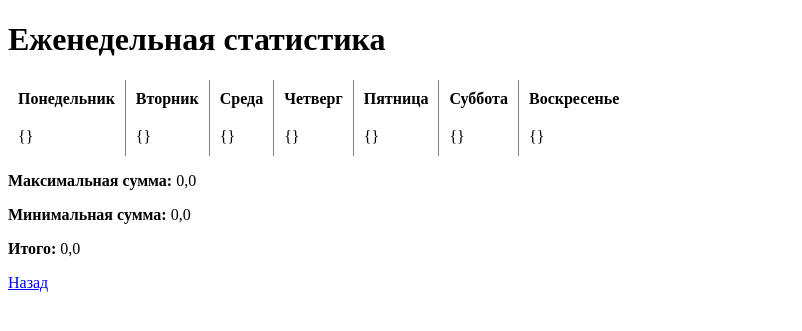
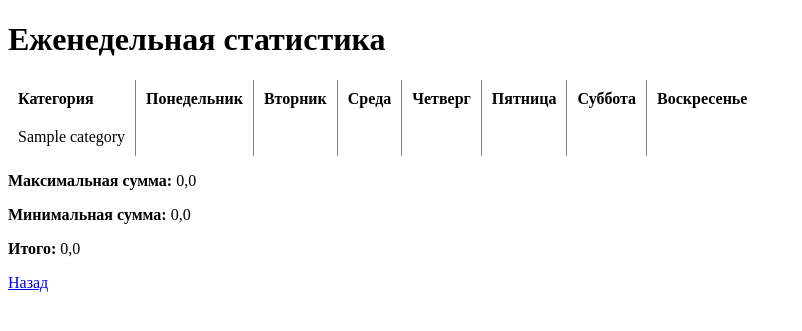
Before and after one commit to Kozorez-V/expense-tracker, a Django app: page /expense_tracker/statistics/week/ in a window 1280 px wide. Shown: the top 331 px of the page, without its empty margins (0-802 px from the left). Run offline with Django 4.2, Linux system fonts and the light colour scheme; a user stored in the database is signed in; tables that the repository leaves empty hold one stand-in row (values such as "Sample post").

Commit message:
put amount in the table

```diff
--- a/expense_tracker/expense_tracker/templates/expense_tracker/week_statistics.html
+++ b/expense_tracker/expense_tracker/templates/expense_tracker/week_statistics.html
@@ -7,6 +7,10 @@
     <tbody>
 
     <tr>
+        <td>
+            <b>Категория</b>
+        </td>
+
         {% for weekday in weekdays %}
         <td>
             <b>{{ weekday }}</b>
@@ -14,13 +18,24 @@
         {% endfor %}
     </tr>
 
+    {% for category in categories %}
     <tr>
+        <td>
+            {{ category }}
+        </td>
+
         {% for weekday, expense in weekday_total.items %}
         <td>
-            {{ expense }}
+            {% for cat, amount in expense.items %}
+            {% if category.name == cat %}
+            {{ amount }}
+            {% endif %}
+            {% endfor %}
         </td>
+
         {% endfor %}
     </tr>
+    {% endfor %}
 
     </tbody>
 </table>
--- a/expense_tracker/expense_tracker/views.py
+++ b/expense_tracker/expense_tracker/views.py
@@ -87,14 +87,14 @@ class WeekStatistics(ListView):
                         if exp['weekday'] == number + 1:
                             weekday_total[days[number]][category.name] = exp['amount__sum']
 
-        # for weekday, expense in weekday_total.items():
-        #     print(weekday)
-        #     for category, amount in expense.items():
-        #         print(f'Категория: {category} \n Сумма: {amount}')
+        for weekday, expense in weekday_total.items():
+            print(weekday)
+            for category, amount in expense.items():
+                print(f'Категория: {category} \n Сумма: {amount}')
 
         context['weekdays'] = days
 
-        print(weekday_total)
+        # print(weekday_total)
         context['weekday_total'] = weekday_total
         context['title'] = 'Еженедельная статистика'
 
```
